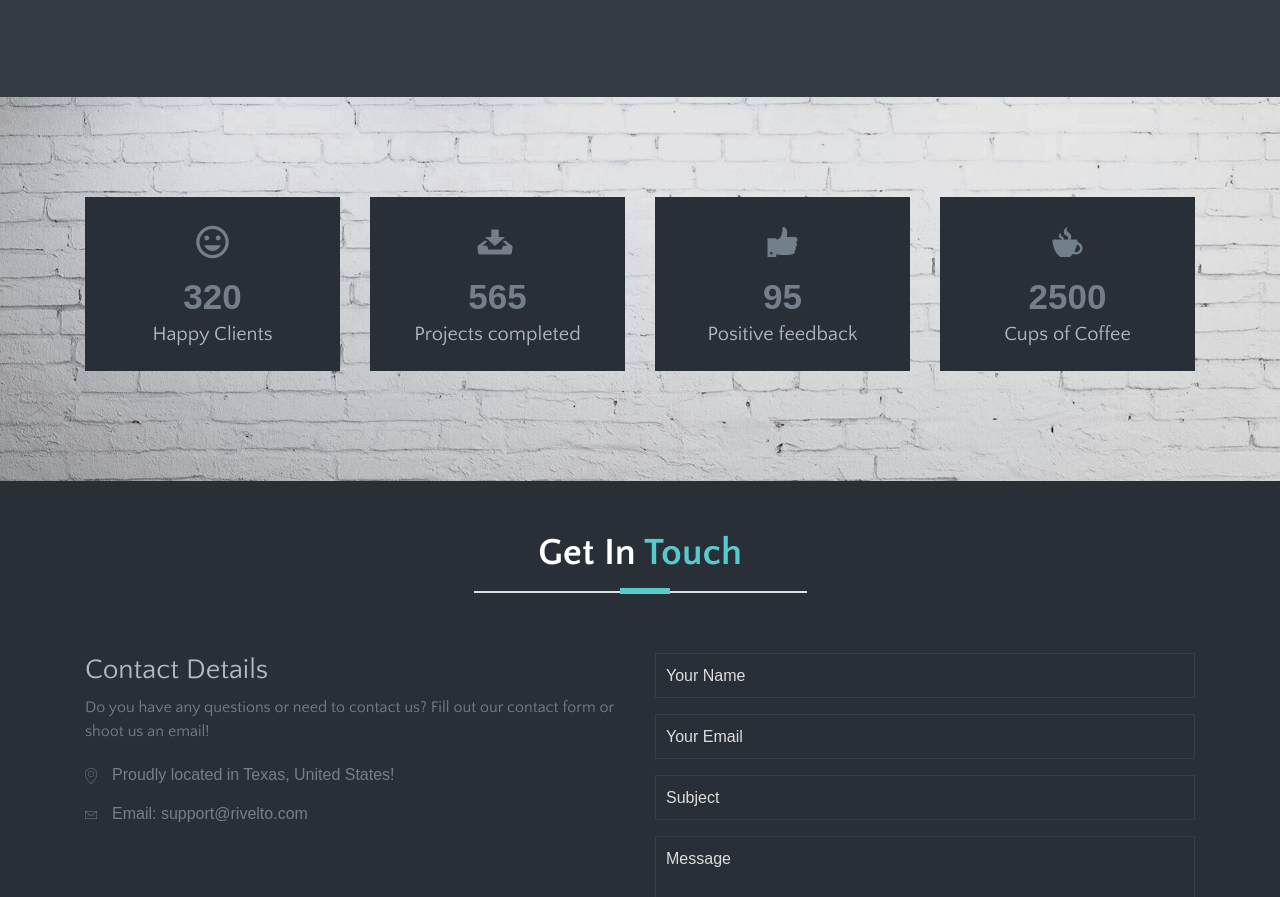
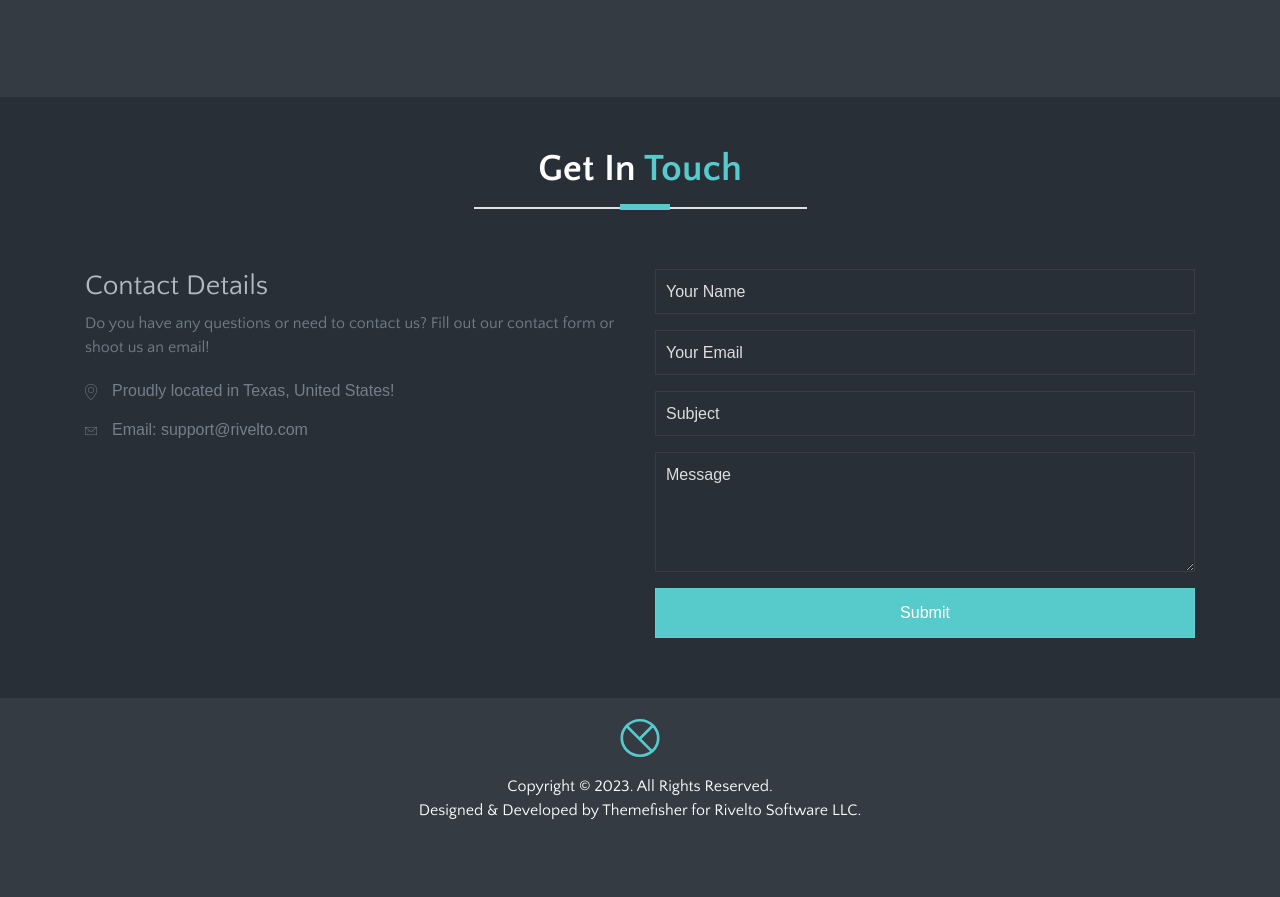
Before and after one commit to joshsodolak/Rivelto-Site, a plain HTML site: page index.html in a window 1280 px wide. Shown: the part 4233-5130 px from the top of the page. After the commit the page ends 5091 px from the top, so only its background shows below. Drawn offline with Linux system fonts and the light colour scheme; some packages are replaced by stand-ins of ours; files whose address does not match are found by name; a web font is replaced by a local one.

Commit message:
Remove "Counter" section

```diff
--- a/index.html
+++ b/index.html
@@ -487,62 +487,6 @@ Start Call To Action
 	</div> <!-- end container -->
 </section> <!-- End section -->
 
-<!--
-Start Counter Section
-==================================== -->
-
-<section id="counter" class="parallax-section bg-1 section overly">
-	<div class="container">
-		<div class="row">
-
-			<!-- first count item -->
-			<div class="col-md-3 col-sm-6 col-xs-12 text-center wow fadeInDown" data-wow-duration="500ms">
-				<div class="counters-item">
-					<i class="tf-ion-android-happy"></i>
-					<span class="jsCounter" data-count="320">0</span>
-					<h3>Happy Clients</h3>
-				</div>
-			</div>
-			<!-- end first count item -->
-
-			<!-- second count item -->
-			<div class="col-md-3 col-sm-6 col-xs-12 text-center wow fadeInDown" data-wow-duration="500ms"
-				data-wow-delay="200ms">
-				<div class="counters-item">
-					<i class="tf-ion-archive"></i>
-					<span class="jsCounter" data-count="565">0</span>
-					<h3>Projects completed</h3>
-				</div>
-			</div>
-			<!-- end second count item -->
-
-			<!-- third count item -->
-			<div class="col-md-3 col-sm-6 col-xs-12 text-center wow fadeInDown" data-wow-duration="500ms"
-				data-wow-delay="400ms">
-				<div class="counters-item">
-					<i class="tf-ion-thumbsup"></i>
-					<span class="jsCounter" data-count="95">0</span>
-					<h3>Positive feedback</h3>
-
-				</div>
-			</div>
-			<!-- end third count item -->
-
-			<!-- fourth count item -->
-			<div class="col-md-3 col-sm-6 col-xs-12 text-center wow fadeInDown" data-wow-duration="500ms"
-				data-wow-delay="600ms">
-				<div class="counters-item kill-margin-bottom">
-					<i class="tf-ion-coffee"></i>
-					<span class="jsCounter" data-count="2500">0</span>
-					<h3>Cups of Coffee</h3>
-				</div>
-			</div>
-			<!-- end fourth count item -->
-
-		</div> <!-- end row -->
-	</div> <!-- end container -->
-</section> <!-- end section -->
-
 <!-- Start Contact Us
 =========================================== -->
 <section id="contact-us" class="contact-us section-bg">
```
